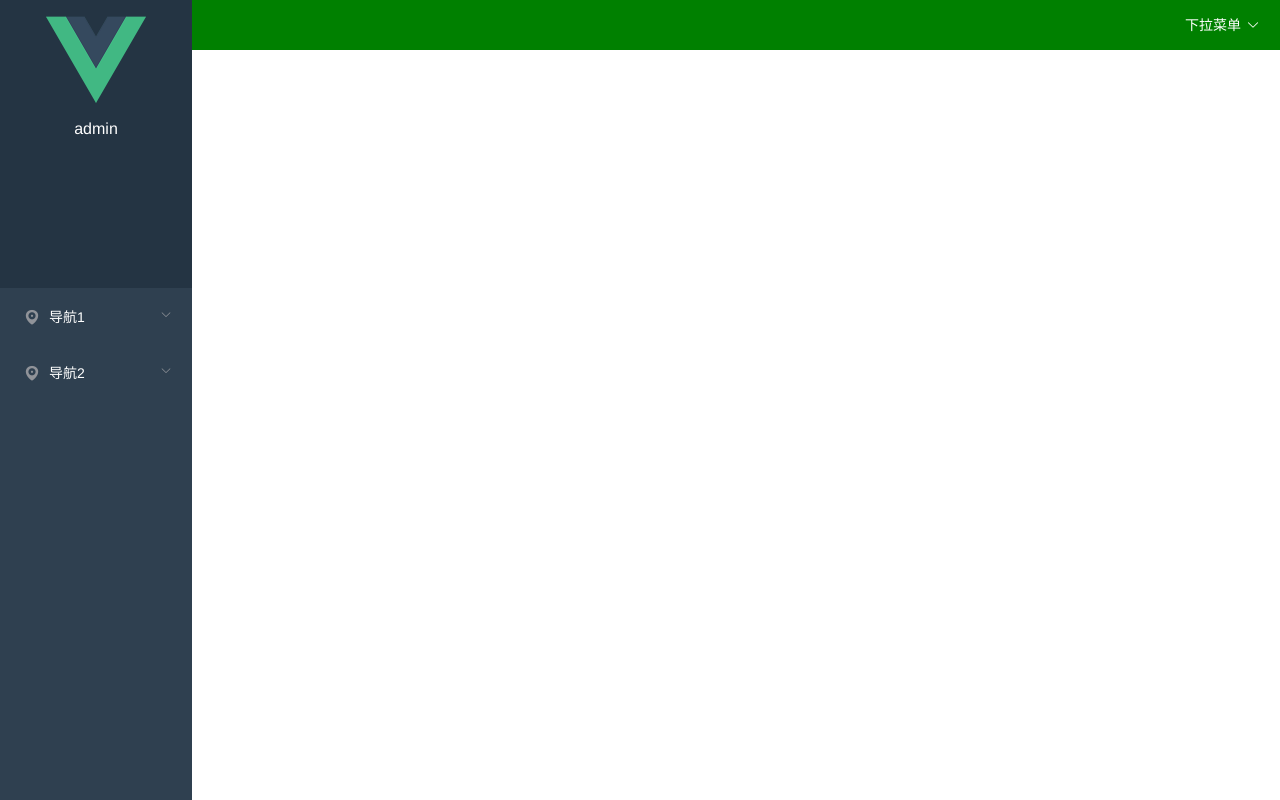
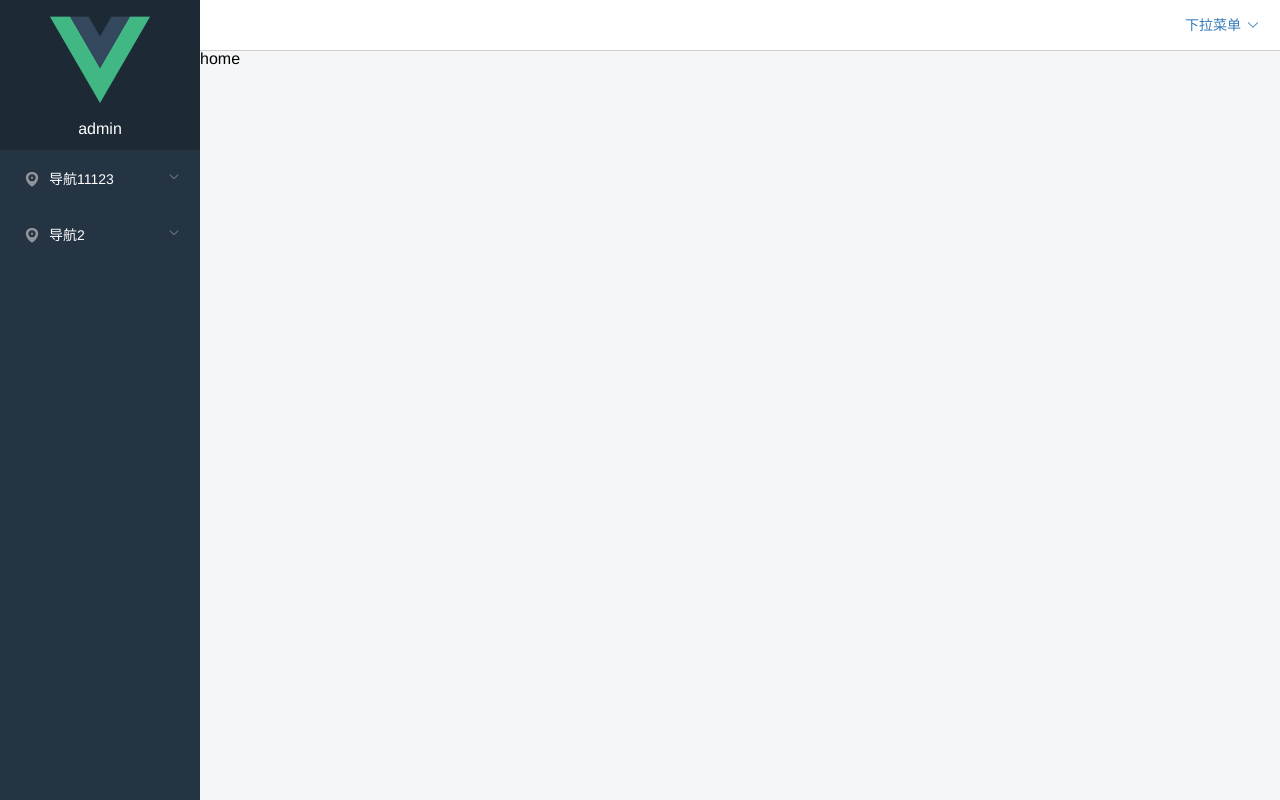
Before and after one commit to zhangqian00/vue2.x-manageSystem, a Vue app: page /#/home in a window 1280 px wide. Built offline with nearby package versions, Linux system fonts and the light colour scheme.

Commit message:
修改头部侧边栏样式

```diff
--- a/src/App.vue
+++ b/src/App.vue
@@ -16,5 +16,6 @@ export default {
   font-family: 'Avenir', Helvetica, Arial, sans-serif;
   -webkit-font-smoothing: antialiased;
   -moz-osx-font-smoothing: grayscale;
+  overflow: hidden;
 }
 </style>
--- a/src/components/home/home.vue
+++ b/src/components/home/home.vue
@@ -1,10 +1,10 @@
 <template>
-	<div>
+	<div class="home">
 		<el-container>
 		  <v-aside></v-aside>
 		  <el-container>
 		    <v-header></v-header>
-		    <el-main>Main</el-main>
+		    <el-main>{{msg}}</el-main>
 		  </el-container>
 		</el-container>
 	</div>
@@ -21,5 +21,15 @@
 </script>
 
 <style scoped>
-
+	.home {
+		overflow: hidden;
+	}
+	.el-container {
+		overflow: hidden;
+		margin: 25px 0 0 100px;
+	}
+	.el-main {
+		padding: 0;
+		margin: 0;
+	}
 </style>
--- a/src/components/public/aside.vue
+++ b/src/components/public/aside.vue
@@ -1,6 +1,6 @@
 <template>
 	<div>
-		<el-aside width="15%">
+		<el-aside width="200px">
 			<el-col>
 				<div class="asideTop">
 					<div class="userPic">
@@ -8,11 +8,11 @@
 					</div>
 					<p class="username">admin</p>
 				</div>
-			    <el-menu default-active="2" text-color="#fff" active-text-color="#fefefe" class="el-menu-vertical-demo">
-			      <el-submenu index="1" background-color="red">
+			    <el-menu default-active="2" background-color="#243443" text-color="#fff" active-text-color="#fefefe" class="el-menu-vertical-demo">
+			      <el-submenu index="1">
 			        <template slot="title">
 			          <i class="el-icon-location"></i>
-			          <span>导航1</span>
+			          <span>导航11123</span>
 			        </template>
 			        <el-menu-item index="1-1">选项1</el-menu-item>
 			        <el-menu-item index="1-2">选项2</el-menu-item>
@@ -54,13 +54,14 @@
 
 <style scoped>
 	.el-aside {
-		height: 100%;
 		position: fixed;
 		top: 0;
+		bottom: 0;
 		left: 0;
+		z-index: 10;
 	}
 	.asideTop {
-		height: 36%;
+		height: 150px;
 		box-sizing: border-box;
 		overflow: hidden;
 	}
@@ -81,18 +82,20 @@
 	}
 	.el-col {
 		width: 100%;
-		height: 100%;
-		background-color: #243443;
+		background-color: #1D2A36;
+		position: absolute;
+		top: 0;
+		bottom: 0;
 	}
 	.el-menu {
-		height: 64%;
+		width: 100%;
 		border-right: none;
 		background-color: #2F4050;
+		position: absolute;
+		top: 150px;
+		bottom: 0;
 	}
-	.el-menu .el-submenu:hover {
+	.el-menu li {
 		background-color: #2F4050;
 	}
-	.el-menu .el-menu:hover {
-		background-color: red;
-	}
 </style>
--- a/src/components/public/header.vue
+++ b/src/components/public/header.vue
@@ -29,15 +29,17 @@
 
 <style>
 .header {
-	width: 85%;
+	/*width: 100%;*/
+	border-bottom: 1px solid #ccc;
+	background-color: #fff;
 	position: fixed;
 	top: 0;
+	left: 0;
 	right: 0;
-	background-color: green;
 }
 .header .el-dropdown {
 	height: 100%;
-	color: #fff;
+	color: #337AB7;
 	float: right;
 }
 .header .el-dropdown-link {
@@ -46,4 +48,7 @@
 	cursor: pointer;
 	display: inline-block;
 }
+.el-dropdown-menu__item:hover {
+	background-color: red;
+}
 </style>
--- a/static/css/global.css
+++ b/static/css/global.css
@@ -1,4 +1,7 @@
 html,body {
 	margin: 0;
 	padding: 0;
+	overflow: hidden;
+	height: 100%;
+	background-color: #F4F6F8;
 }
```
Also changed, not shown: .babelrc (added), .postcssrc.js (added), 2 other files (tests, documents, lock files or other folders).
